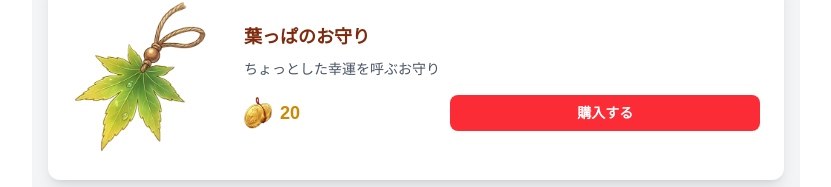
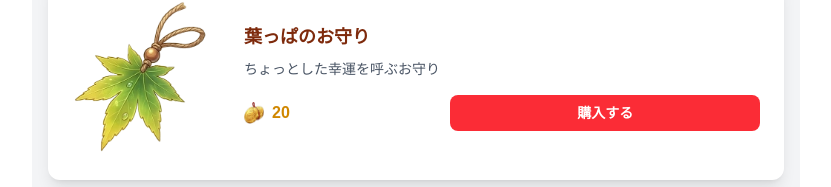
Before and after one commit to oykw46/app-omikuji2026, a Next.js app: page /shop in a window 1280 px wide. Shown: the part 402-589 px from the top of the page, without its empty margins (224-1055 px from the left). Built offline with nearby package versions, Linux system fonts and the light colour scheme.

Commit message:
tuning shop

```diff
--- a/app/shop/page.tsx
+++ b/app/shop/page.tsx
@@ -119,9 +119,9 @@ export default function ShopPage() {
                                                         alt='コイン'
                                                         height={16}
                                                         width={16}
-                                                        className='h-auto max-w-7 w-auto'
+                                                        className='h-auto max-w-5 w-auto'
                                                     />
-                                                    <span className='text-lg font-bold text-yellow-600'>{item.price}</span>
+                                                    <span className='text-base font-bold text-yellow-600'>{item.price}</span>
                                                 </div>
                                                 <button
                                                     onClick={() => handleBuy(item.id, item.name, item.price, item.imageUrl)}
```
